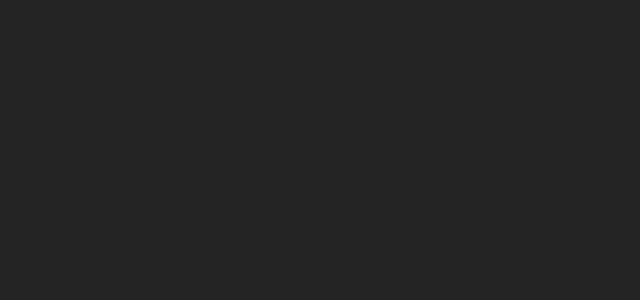
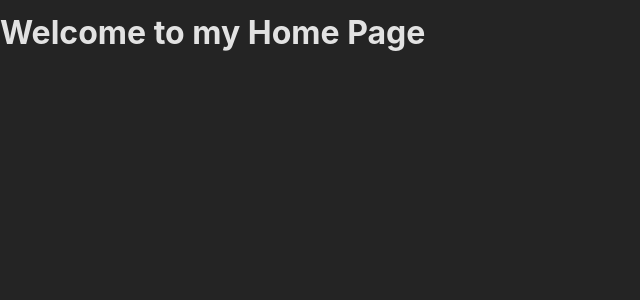
Before and after one commit to ogedengbewisdom/multipageSpa, a React (Create React App) app: page / in a window 1280 px wide. Shown: the top 300 px of the page, without its empty margins (0-640 px from the left). Built offline with nearby package versions, Linux system fonts and the light colour scheme.

Commit message:
Defining routes

```diff
--- a/src/App.js
+++ b/src/App.js
@@ -1,5 +1,13 @@
+import { RouterProvider, createBrowserRouter } from "react-router-dom";
+import Home from "./pages/Home";
+
+const router = createBrowserRouter([
+  {path: "/", element: <Home />},
+  {}
+]);
+
 function App() {
-  return <div></div>;
+  return <RouterProvider router={router} />
 }
 
 export default App;
```
